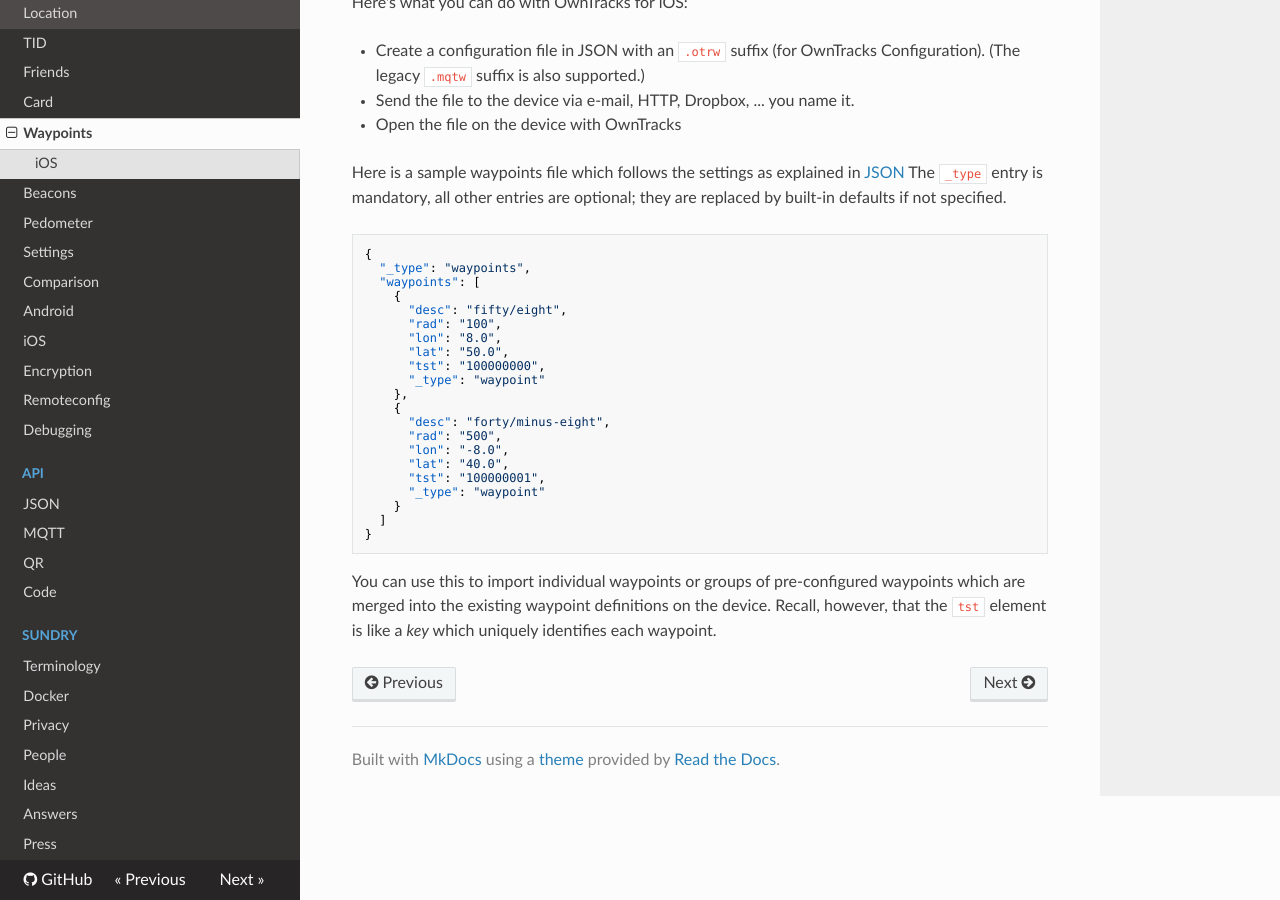
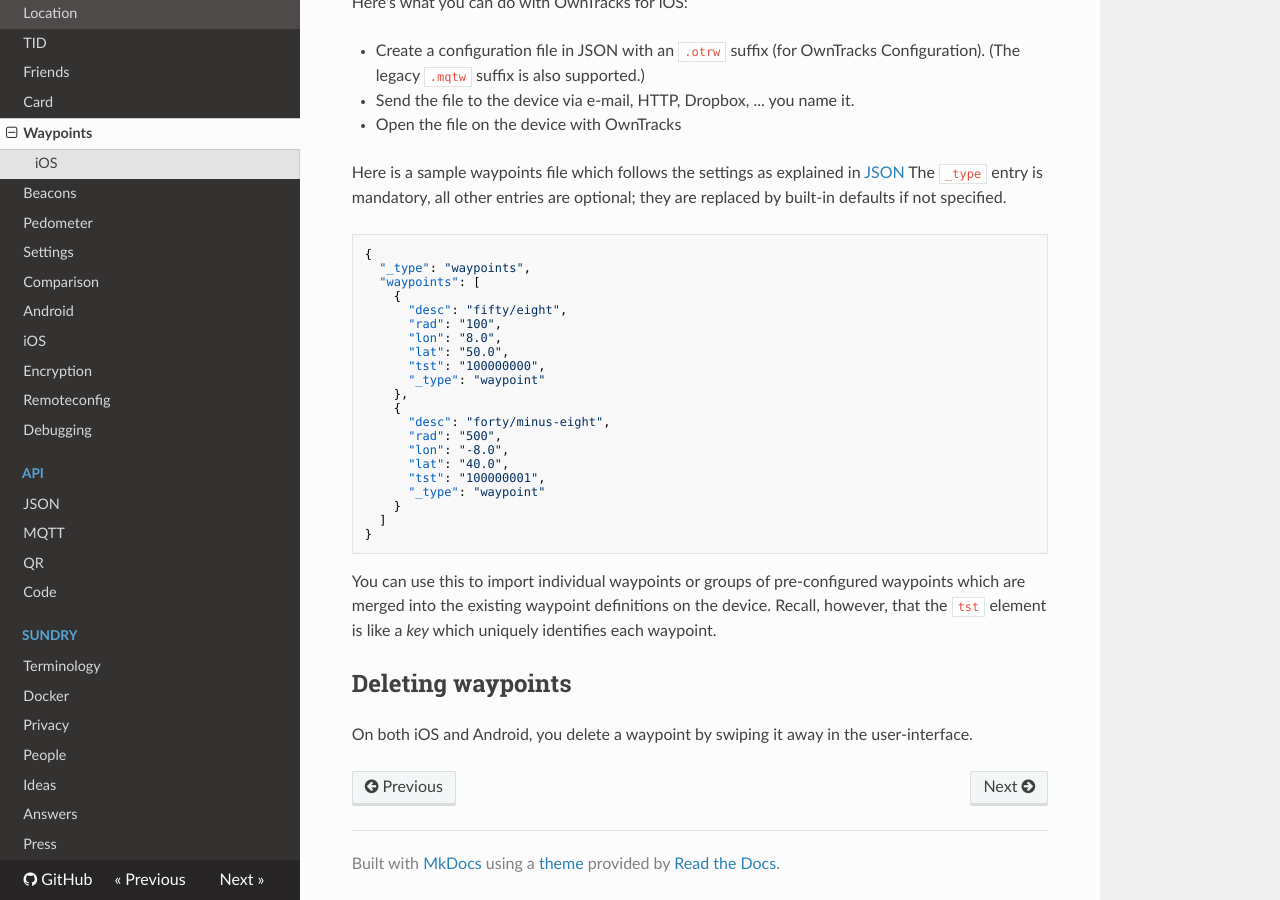
Before and after one commit to owntracks/booklet, an MkDocs documentation site: the page built from docs/features/waypoints.md, in a window 1280 px wide and 900 px high, scrolled down 1676 px. Built offline with MkDocs 1.6.1, drawn with Linux system fonts in a browser that asks for light colours; nearby versions of some CDN libraries; old or Windows-style settings are respelled for this version of MkDocs.

Commit message:
Clarify delete waypoints in UI
Closes https://github.com/owntracks/android/issues/316#issuecomment-202103597

````diff
--- a/docs/features/waypoints.md
+++ b/docs/features/waypoints.md
@@ -97,3 +97,7 @@ defaults if not specified.
 ```
 
 You can use this to import individual waypoints or groups of pre-configured waypoints which are merged into the existing waypoint definitions on the device. Recall, however, that the `tst` element is like a _key_ which uniquely identifies each waypoint.
+
+## Deleting waypoints
+
+On both iOS and Android, you delete a waypoint by swiping it away in the user-interface.
````
